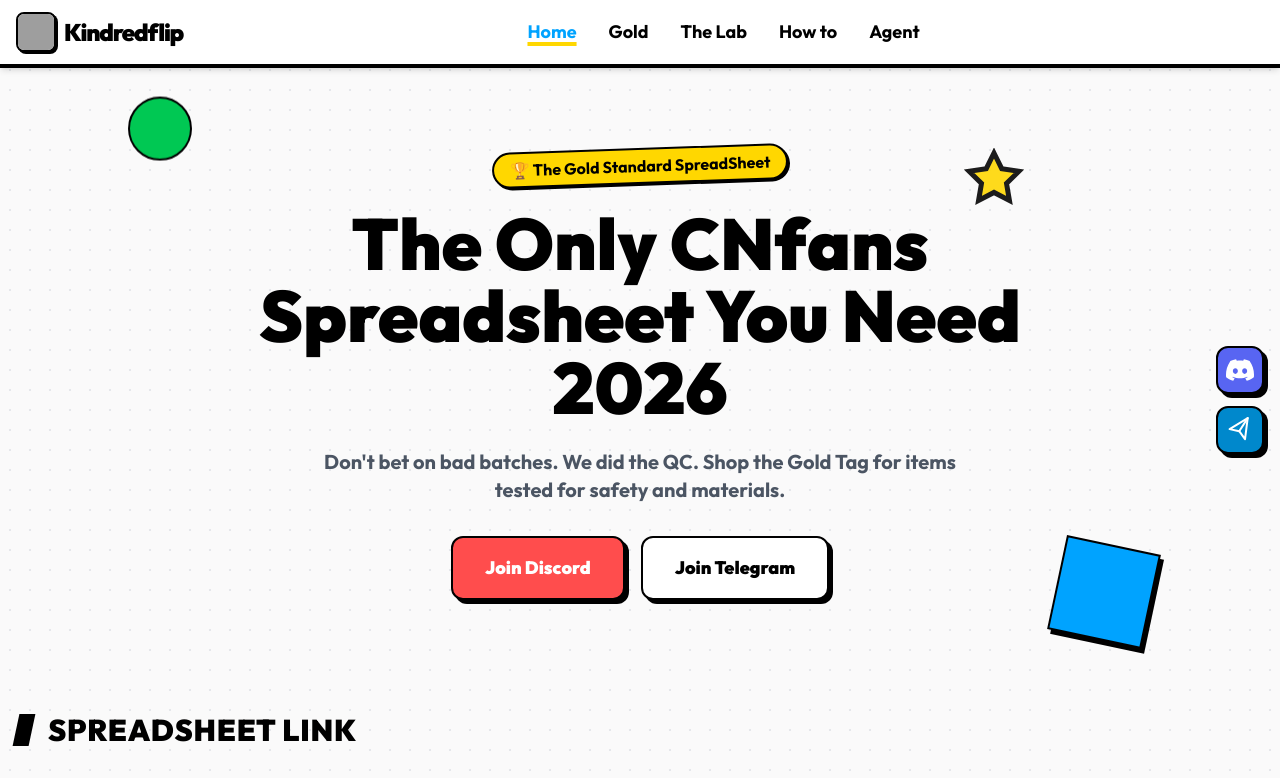
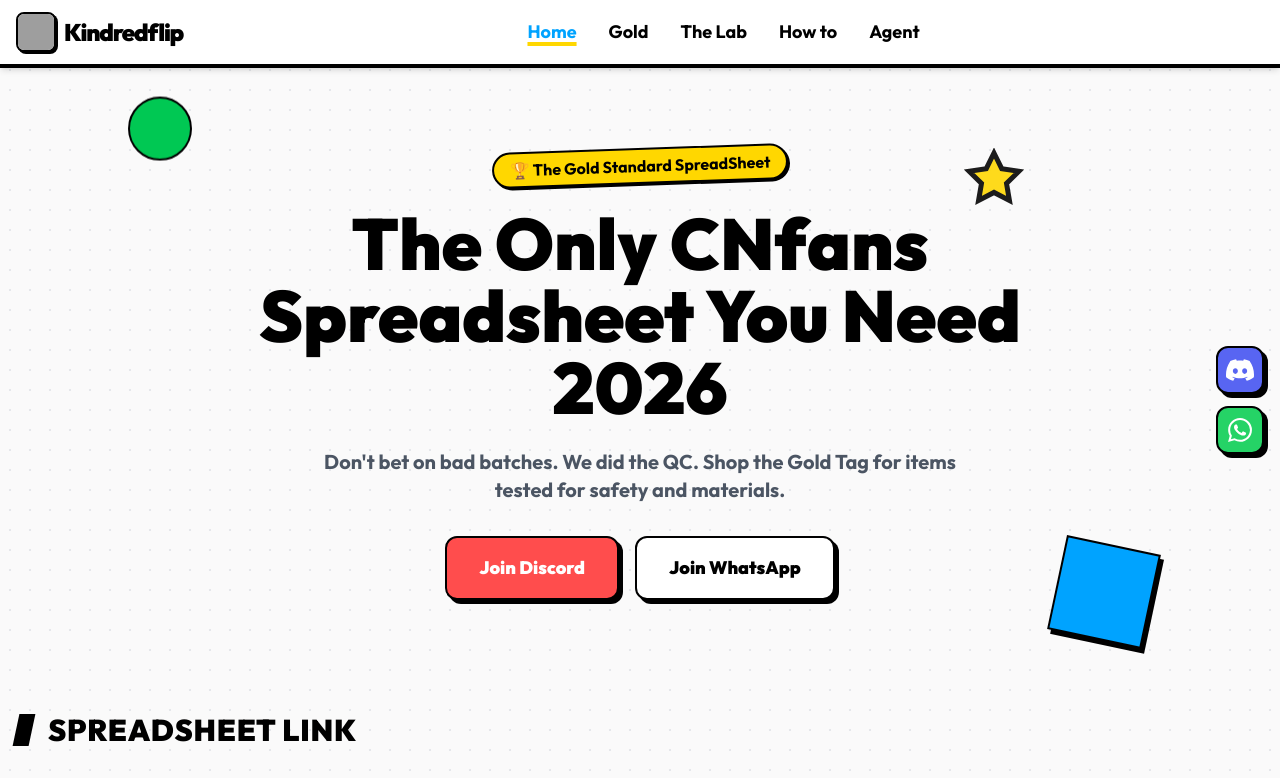
Before and after one commit to ayayo888/kindredflip, a Next.js app: page / in a window 1280 px wide. Shown: the top 778 px of the page. Built offline with nearby package versions, Linux system fonts and the light colour scheme; grey boxes are pictures that could not be loaded.

Commit message:
feat: Update social links to WhatsApp
Replaced Telegram links with WhatsApp links in the Hero component, SocialFloater, and constants. Updated the README and PUBLISHING_GUIDE to reflect this change.

```diff
--- a/components/Hero.tsx
+++ b/components/Hero.tsx
@@ -28,12 +28,12 @@
             Join Discord
           </a>
           <a
-            href={SOCIAL_LINKS.telegram}
+            href={SOCIAL_LINKS.whatsapp}
             target="_blank"
             rel="noopener noreferrer"
             className="bg-white text-black px-8 py-4 rounded-xl border-2 border-black font-black text-lg shadow-hard hover:translate-x-[2px] hover:translate-y-[2px] hover:shadow-none transition-all cursor-pointer"
           >
-            Join Telegram
+            Join WhatsApp
           </a>
         </div>
       </div>
--- a/components/SocialFloater.tsx
+++ b/components/SocialFloater.tsx
@@ -1,5 +1,4 @@
 import React from 'react';
-import { Send } from 'lucide-react';
 import { SOCIAL_LINKS } from '@/lib/constants';
 
 const SocialFloater: React.FC = () => {
@@ -33,21 +32,24 @@
           </div>
         </a>
 
-        {/* Telegram Button */}
+        {/* WhatsApp Button */}
         <a
-          href={SOCIAL_LINKS.telegram}
+          href={SOCIAL_LINKS.whatsapp}
           target="_blank"
           rel="noopener noreferrer"
           className="group flex items-center justify-end relative transition-all duration-300 ease-out"
         >
           {/* Label (Desktop Hover Reveal) */}
           <div className="absolute right-10 opacity-0 group-hover:opacity-100 group-hover:right-14 transition-all duration-300 bg-black text-white px-3 py-1 rounded-lg border-2 border-white shadow-hard-sm font-black text-sm whitespace-nowrap hidden md:block pointer-events-none">
-            Join Telegram
+            Join WhatsApp
           </div>
 
-          {/* Icon Button */}
-          <div className="w-10 h-10 md:w-12 md:h-12 bg-[#0088cc] border-2 border-black rounded-xl flex items-center justify-center shadow-hard md:shadow-[4px_4px_0px_0px_rgba(0,0,0,1)] hover:translate-x-[-2px] hover:translate-y-[-2px] hover:shadow-none transition-all active:translate-y-0 md:mr-4">
-            <Send className="w-5 h-5 md:w-6 md:h-6 text-white transform -rotate-12" />
+          {/* Icon Button (WhatsApp Green) */}
+          <div className="w-10 h-10 md:w-12 md:h-12 bg-[#25D366] border-2 border-black rounded-xl flex items-center justify-center shadow-hard md:shadow-[4px_4px_0px_0px_rgba(0,0,0,1)] hover:translate-x-[-2px] hover:translate-y-[-2px] hover:shadow-none transition-all active:translate-y-0 md:mr-4">
+            {/* WhatsApp SVG */}
+            <svg className="w-5 h-5 md:w-6 md:h-6 text-white" viewBox="0 0 24 24" fill="currentColor">
+               <path d="M17.472 14.382c-.297-.149-1.758-.867-2.03-.967-.273-.099-.471-.148-.67.15-.197.297-.767.966-.94 1.164-.173.199-.347.223-.644.075-.297-.15-1.255-.463-2.39-1.475-.883-.788-1.48-1.761-1.653-2.059-.173-.297-.018-.458.13-.606.134-.133.298-.347.446-.52.149-.174.198-.298.298-.497.099-.198.05-.371-.025-.52-.075-.149-.669-1.612-.916-2.207-.242-.579-.487-.5-.669-.51-.173-.008-.371-.01-.57-.01-.198 0-.52.074-.792.372-.272.297-1.04 1.016-1.04 2.479 0 1.462 1.065 2.875 1.213 3.074.149.198 2.096 3.2 5.077 4.487.709.306 1.262.489 1.694.625.712.227 1.36.195 1.871.118.571-.085 1.758-.719 2.006-1.413.248-.694.248-1.289.173-1.413-.074-.124-.272-.198-.57-.347m-5.421 7.403h-.004a9.87 9.87 0 01-5.031-1.378l-.361-.214-3.741.982.998-3.648-.235-.374a9.86 9.86 0 01-1.51-5.26c.001-5.45 4.436-9.884 9.888-9.884 2.64 0 5.122 1.03 6.988 2.898a9.825 9.825 0 012.893 6.994c-.003 5.45-4.437 9.884-9.885 9.884m8.413-18.297A11.815 11.815 0 0012.05 0C5.495 0 .16 5.335.157 11.892c0 2.096.547 4.142 1.588 5.945L.057 24l6.305-1.654a11.882 11.882 0 005.683 1.448h.005c6.554 0 11.89-5.335 11.893-11.893a11.821 11.821 0 00-3.48-8.413Z"/>
+            </svg>
           </div>
         </a>
 
--- a/lib/constants.ts
+++ b/lib/constants.ts
@@ -4,8 +4,8 @@
 // 0. SOCIAL MEDIA LINKS
 // =====================================================================
 export const SOCIAL_LINKS = {
-  discord: 'https://discord.gg/your-invite-code',
-  telegram: 'https://t.me/your-channel-link',
+  discord: 'https://discord.gg/vjzTND59Mz',
+  whatsapp: 'https://wa.me/message/CJTPURWFLLW2P1',
 };
 
 // =====================================================================
```
Also changed, not shown: 2 other files (tests, documents, lock files or other folders).
